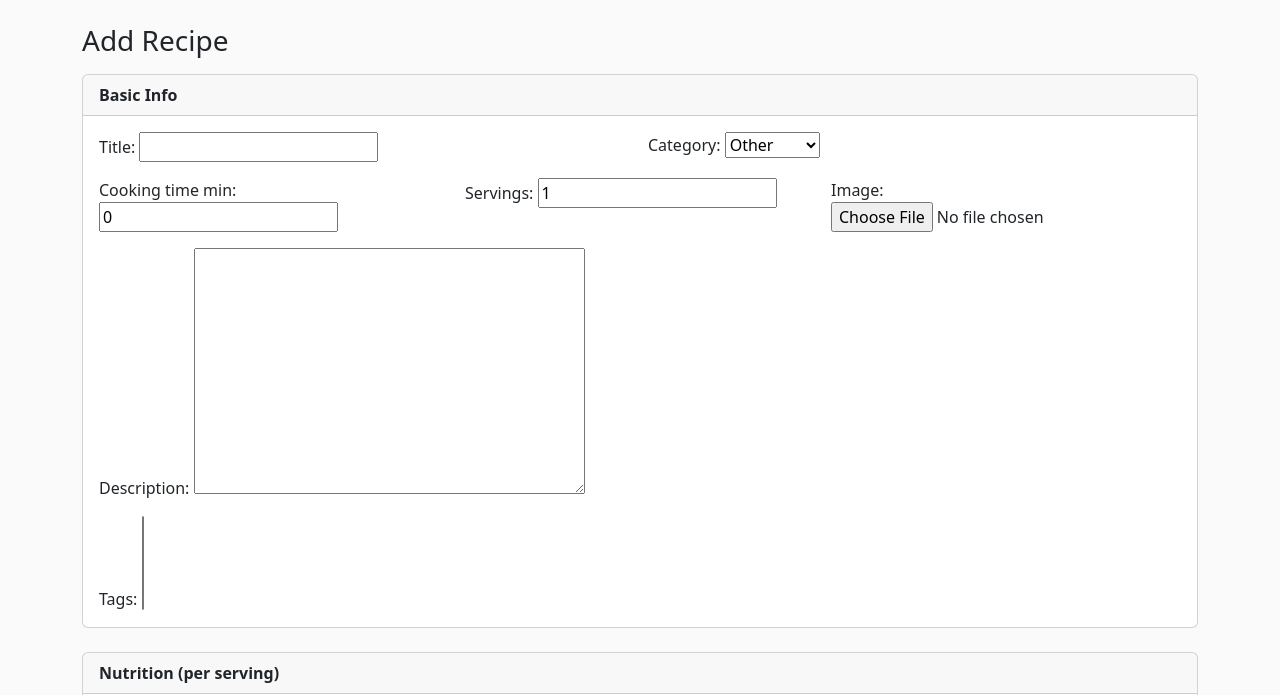
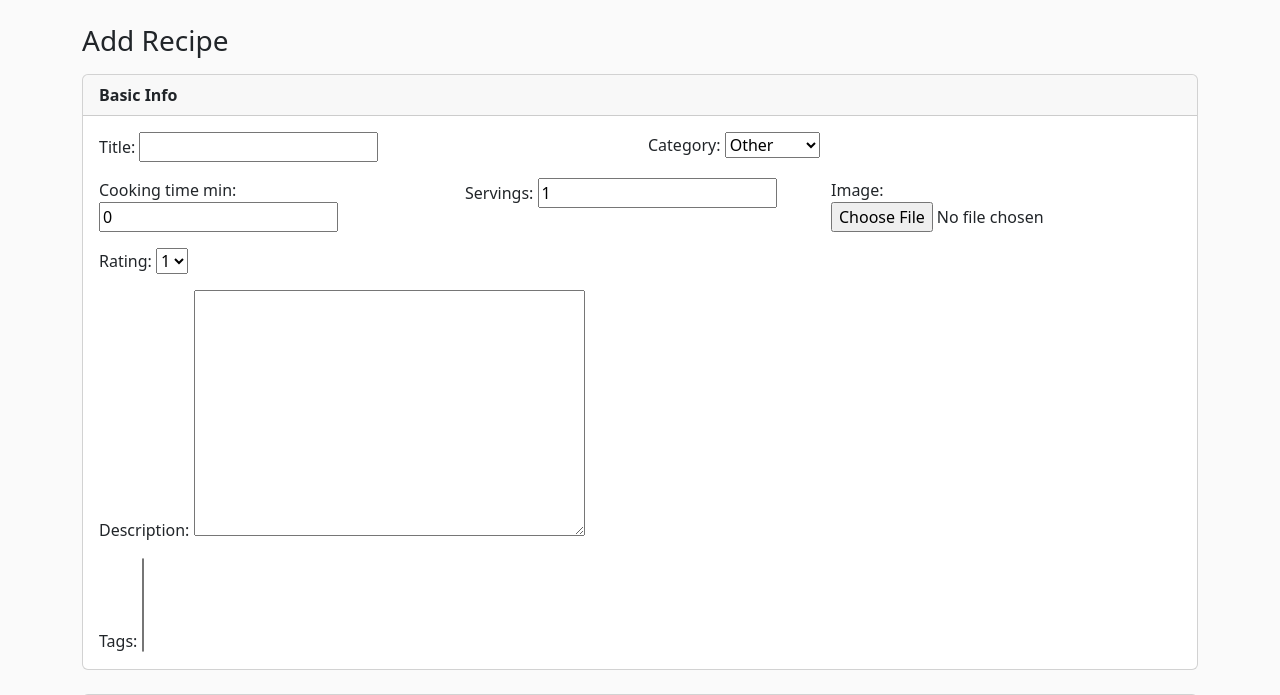
Before and after one commit to HelniseS/global-recipe, a Django app: page /recipes/add/ in a window 1280 px wide. Shown: the part 57-752 px from the top of the page. Run offline with Django 5.2, Linux system fonts and the light colour scheme; the visitor is signed in with stand-in values (Sample User, id 1); data that the repository does not hold is empty; some libraries are stand-ins or nearby versions.

Commit message:
Add rating dropdown to RecipeForm

```diff
--- a/recipe_app/forms.py
+++ b/recipe_app/forms.py
@@ -4,9 +4,18 @@ from django.forms import inlineformset_factory
 from .models import Recipe, Nutrition, Ingredient, Step
 
 class RecipeForm(forms.ModelForm):
+    RATING_CHOICES =[
+        (1, "1"),
+        (2, "2"),
+        (3, "3"),
+        (4, "4"),
+        (5, "5"),
+    ]
+    rating = forms.ChoiceField(choices=RATING_CHOICES)
+
     class Meta:
         model = Recipe
-        fields = ["title", "category", "description", "cooking_time_min", "servings", "image", "rating", "tags"]
+        fields = ["title", "category", "description", "cooking_time_min", "servings", "image", "tags", "rating"]
 
 class NutritionForm(forms.ModelForm):
     class Meta:
--- a/recipe_app/models.py
+++ b/recipe_app/models.py
@@ -37,7 +37,7 @@ class Recipe(models.Model):
     cooking_time_min = models.PositiveIntegerField(default=0)
     servings = models.PositiveIntegerField(default=1)
     image = models.ImageField(upload_to="recipe_images/", blank=True, null=True)
-    rating = models.DecimalField(max_digits=2, decimal_places=1, default=Decimal("0.0"))
+    rating = models.DecimalField(max_digits=2, decimal_places=1)
     tags = models.ManyToManyField(Tag, blank=True, related_name="recipes")
     created_at = models.DateTimeField(auto_now_add=True)
     updated_at = models.DateTimeField(auto_now=True)
--- a/recipe_app/templates/recipe_app/recipe_form.html
+++ b/recipe_app/templates/recipe_app/recipe_form.html
@@ -31,6 +31,7 @@
       <div class="col-md-4">{{ form.cooking_time_min.label_tag }} {{ form.cooking_time_min }}</div>
       <div class="col-md-4">{{ form.servings.label_tag }} {{ form.servings }}</div>
       <div class="col-md-4">{{ form.image.label_tag }} {{ form.image }}</div>
+      <div class="col-md-4">{{ form.rating.label_tag }} {{ form.rating }}</div>
       <div class="col-12">{{ form.description.label_tag }} {{ form.description }}</div>
       <div class="col-12">{{ form.tags.label_tag }} {{ form.tags }}</div>
     </div>
```
